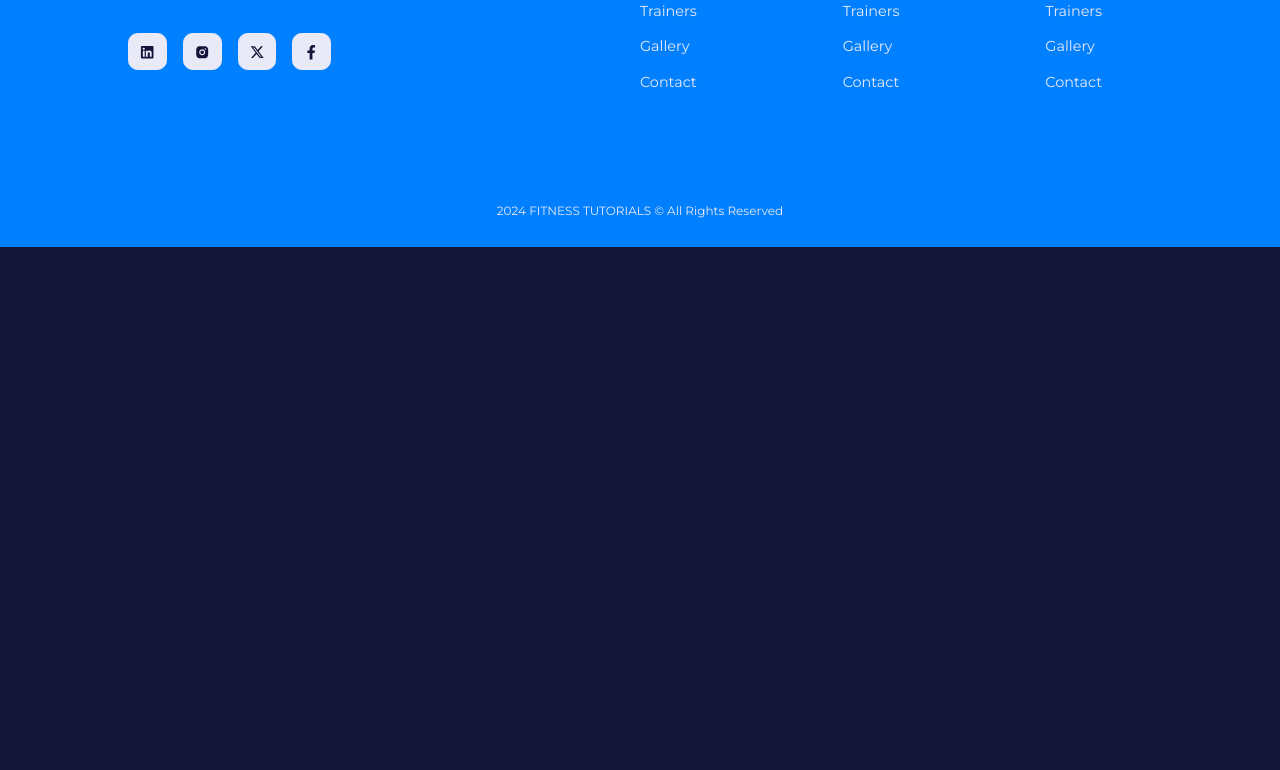
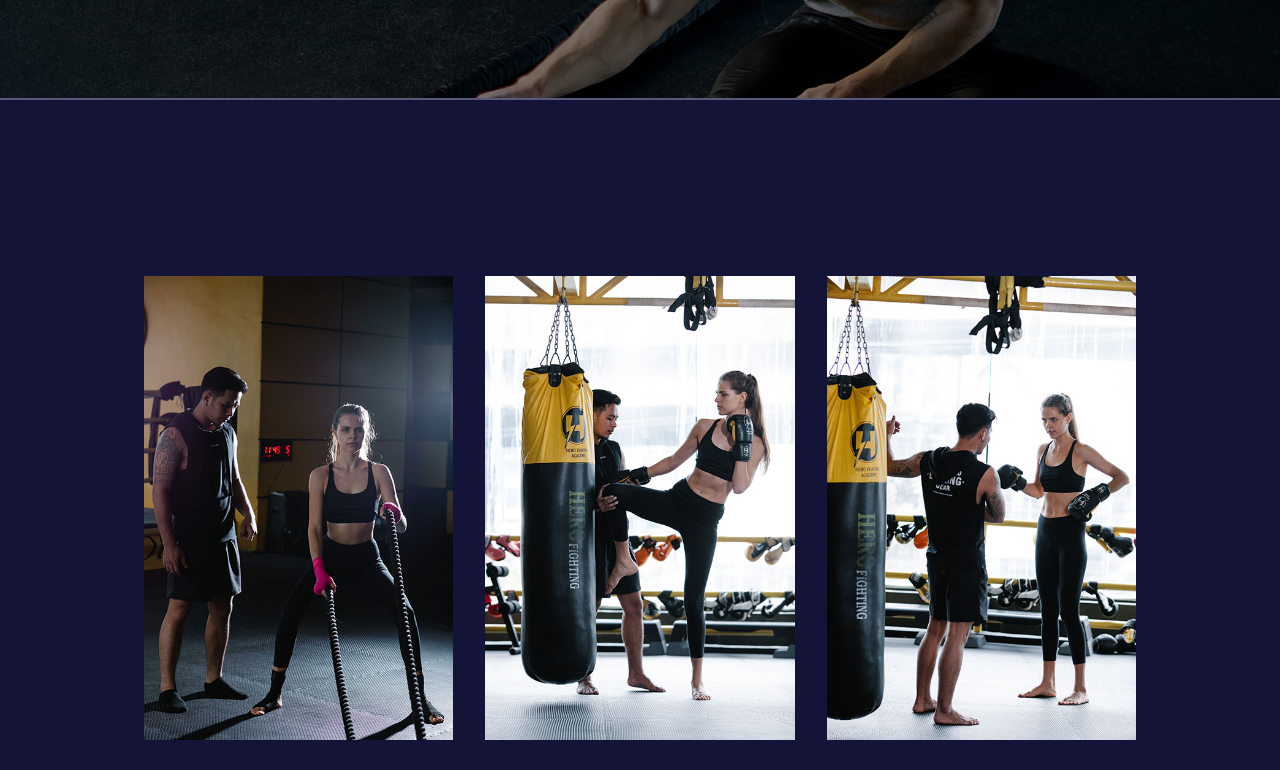
Before and after one commit to sunnya2023/FitnessUI, a React (Vite) app: page /gallery in a window 1280 px wide. Shown: the part 300-1070 px from the top of the page. Before the commit the page ends 800 px from the top, so only its background shows below. Built offline with nearby package versions, Linux system fonts and the light colour scheme.

Commit message:
completed Gallery page

```diff
--- a/src/data.jsx
+++ b/src/data.jsx
@@ -7,6 +7,29 @@ import avatar4 from "./images/avatar4.jpg";
 import avatar5 from "./images/avatar5.jpg";
 import avatar6 from "./images/avatar6.jpg";
 import avatar7 from "./images/avatar7.jpg";
+
+import Trainer1 from "./images/trainer1.jpg";
+import Trainer2 from "./images/trainer2.jpg";
+import Trainer3 from "./images/trainer3.jpg";
+import Trainer4 from "./images/trainer4.jpg";
+import Trainer5 from "./images/trainer5.jpg";
+import Trainer6 from "./images/trainer6.jpg";
+
+import Gallery1 from "./images/gallery1.jpg";
+import Gallery2 from "./images/gallery2.jpg";
+import Gallery3 from "./images/gallery3.jpg";
+import Gallery4 from "./images/gallery4.jpg";
+import Gallery5 from "./images/gallery5.jpg";
+import Gallery6 from "./images/gallery6.jpg";
+import Gallery7 from "./images/gallery7.jpg";
+import Gallery8 from "./images/gallery7.jpg";
+import Gallery9 from "./images/gallery9.jpg";
+import Gallery10 from "./images/gallery10.jpg";
+import Gallery11 from "./images/gallery11.jpg";
+import Gallery12 from "./images/gallery12.jpg";
+import Gallery13 from "./images/gallery13.jpg";
+import Gallery14 from "./images/gallery14.jpg";
+import Gallery15 from "./images/gallery15.jpg";
 
 export const links = [
   {
@@ -190,3 +213,142 @@ export const testimonials = [
     avatar: avatar7,
   },
 ];
+
+export const trainers = [
+  {
+    id: 1,
+    image: Trainer1,
+    name: "Shatta Wale",
+    job: "Body Compositon Trainer",
+    socials: [
+      "https://www.instagram.com/",
+      "https://kr.linkedin.com/",
+      "https://www.facebook.com/?locale=ko_KR",
+      "https://x.com/?lang=ko",
+    ],
+  },
+  {
+    id: 2,
+    image: Trainer2,
+    name: "Shatta Wale",
+    job: "Body Compositon Trainer",
+    socials: [
+      "https://www.instagram.com/",
+      "https://kr.linkedin.com/",
+      "https://www.facebook.com/?locale=ko_KR",
+      "https://x.com/?lang=ko",
+    ],
+  },
+  {
+    id: 3,
+    image: Trainer3,
+    name: "Shatta Wale",
+    job: "Body Compositon Trainer",
+    socials: [
+      "https://www.instagram.com/",
+      "https://kr.linkedin.com/",
+      "https://www.facebook.com/?locale=ko_KR",
+      "https://x.com/?lang=ko",
+    ],
+  },
+  {
+    id: 4,
+    image: Trainer4,
+    name: "Shatta Wale",
+    job: "Body Compositon Trainer",
+    socials: [
+      "https://www.instagram.com/",
+      "https://kr.linkedin.com/",
+      "https://www.facebook.com/?locale=ko_KR",
+      "https://x.com/?lang=ko",
+    ],
+  },
+  {
+    id: 5,
+    image: Trainer5,
+    name: "Diana Ayi",
+    job: "Circuit Trainer",
+    socials: [
+      "https://www.instagram.com/",
+      "https://kr.linkedin.com/",
+      "https://www.facebook.com/?locale=ko_KR",
+      "https://x.com/?lang=ko",
+    ],
+  },
+  {
+    id: 6,
+    image: Trainer6,
+    name: "Wayne Carter",
+    job: "Body Compositon Trainer",
+    socials: [
+      "https://www.instagram.com/",
+      "https://kr.linkedin.com/",
+      "https://www.facebook.com/?locale=ko_KR",
+      "https://x.com/?lang=ko",
+    ],
+  },
+];
+
+export const gallery = [
+  {
+    id: 1,
+    image: Gallery1,
+  },
+  {
+    id: 2,
+    image: Gallery2,
+  },
+  {
+    id: 3,
+    image: Gallery3,
+  },
+  {
+    id: 4,
+    image: Gallery4,
+  },
+
+  {
+    id: 5,
+    image: Gallery5,
+  },
+  {
+    id: 6,
+    image: Gallery6,
+  },
+  {
+    id: 7,
+    image: Gallery7,
+  },
+  {
+    id: 8,
+    image: Gallery8,
+  },
+  {
+    id: 9,
+    image: Gallery9,
+  },
+  {
+    id: 10,
+    image: Gallery10,
+  },
+  {
+    id: 11,
+    image: Gallery11,
+  },
+  {
+    id: 12,
+    image: Gallery12,
+  },
+  {
+    id: 13,
+    image: Gallery13,
+  },
+  {
+    id: 14,
+    image: Gallery14,
+  },
+  {
+    id: 15,
+    image: Gallery15,
+  },
+];
--- a/src/pages/gallery/Gallery.jsx
+++ b/src/pages/gallery/Gallery.jsx
@@ -1,7 +1,28 @@
-import React from "react";
+import "./gallery.css";
+import SubHeader from "../../components/SubHeader";
+import HeaderImage from "../../images/header_bg_3.jpg";
+import { gallery } from "../../data";
 
 const Gallery = () => {
-  return <div>Gallery</div>;
+  return (
+    <>
+      <SubHeader title="Our Gallery" image={HeaderImage}>
+        Lorem ipsum, dolor sit amet consectetur adipisicing elit. Ut eveniet
+        nulla ipsam repudiandae hic voluptatum?
+      </SubHeader>
+      <section className="gallery">
+        <div className="container gallery__container">
+          {gallery.map(({ image, id }) => {
+            return (
+              <article key={id}>
+                <img src={image} alt={`Gallery image ${id}`} />
+              </article>
+            );
+          })}
+        </div>
+      </section>
+    </>
+  );
 };
 
 export default Gallery;
--- a/src/pages/gallery/gallery.css
+++ b/src/pages/gallery/gallery.css
@@ -0,0 +1,33 @@
+.gallery__container {
+  display: grid;
+  grid-template-columns: repeat(3, 1fr);
+}
+
+.gallery__container article {
+  border: 1rem solid transparent;
+  transition: all 0.5s ease;
+}
+
+.gallery__container article:hover {
+  border-color: var(--color-gray-500);
+}
+
+/* MEDIA QUERIES (medium screen) */
+@media (max-width: 1024px) {
+  .gallery__container {
+    grid-template-columns: 1fr 1fr;
+    gap: 2rem;
+  }
+
+  .gallery__container article {
+    border: none;
+  }
+}
+
+/* MEDIA QUERIES (smaill screen) */
+@media (max-width: 600px) {
+  .gallery__container {
+    grid-template-columns: 1fr;
+    gap: 1rem;
+  }
+}
```
